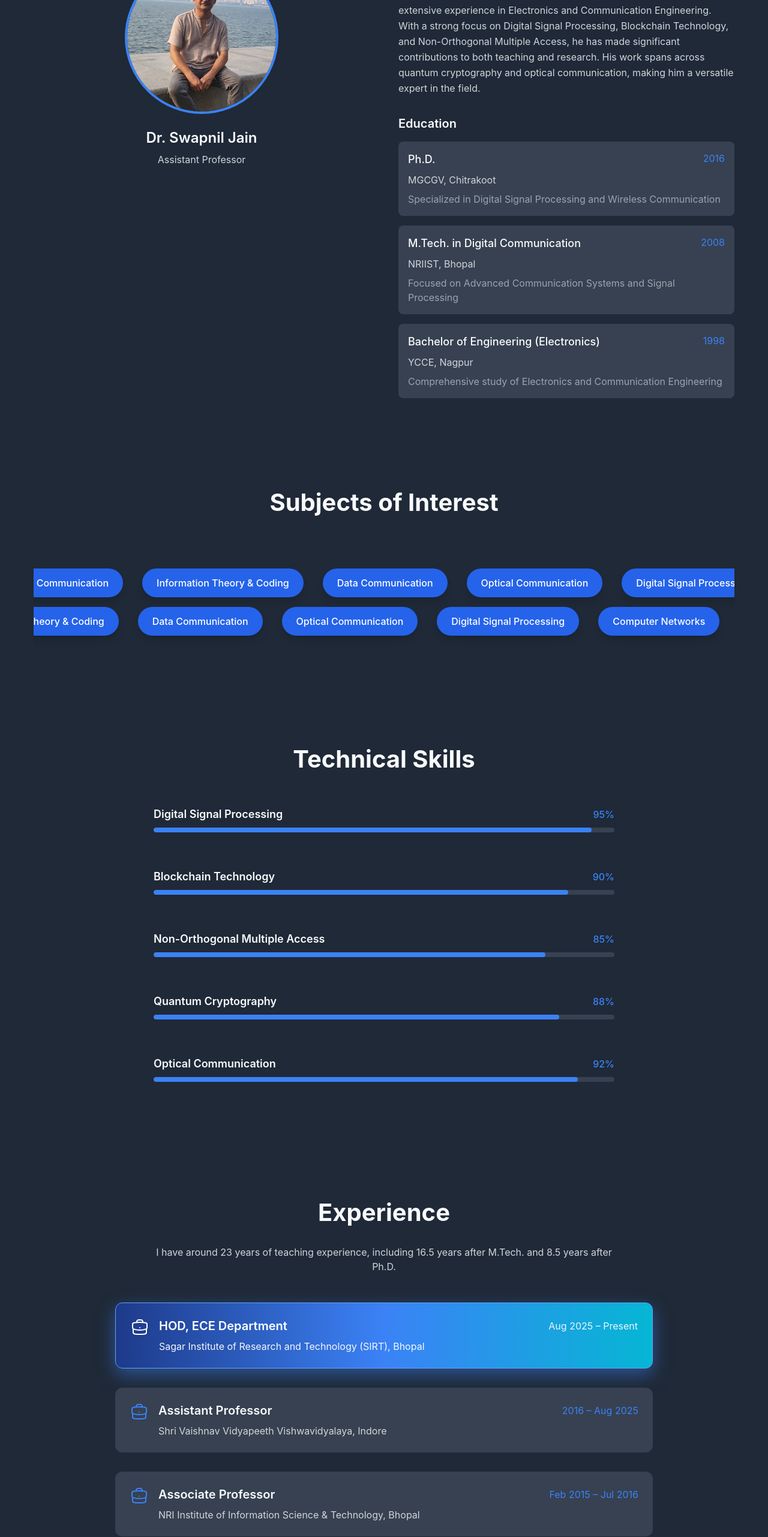
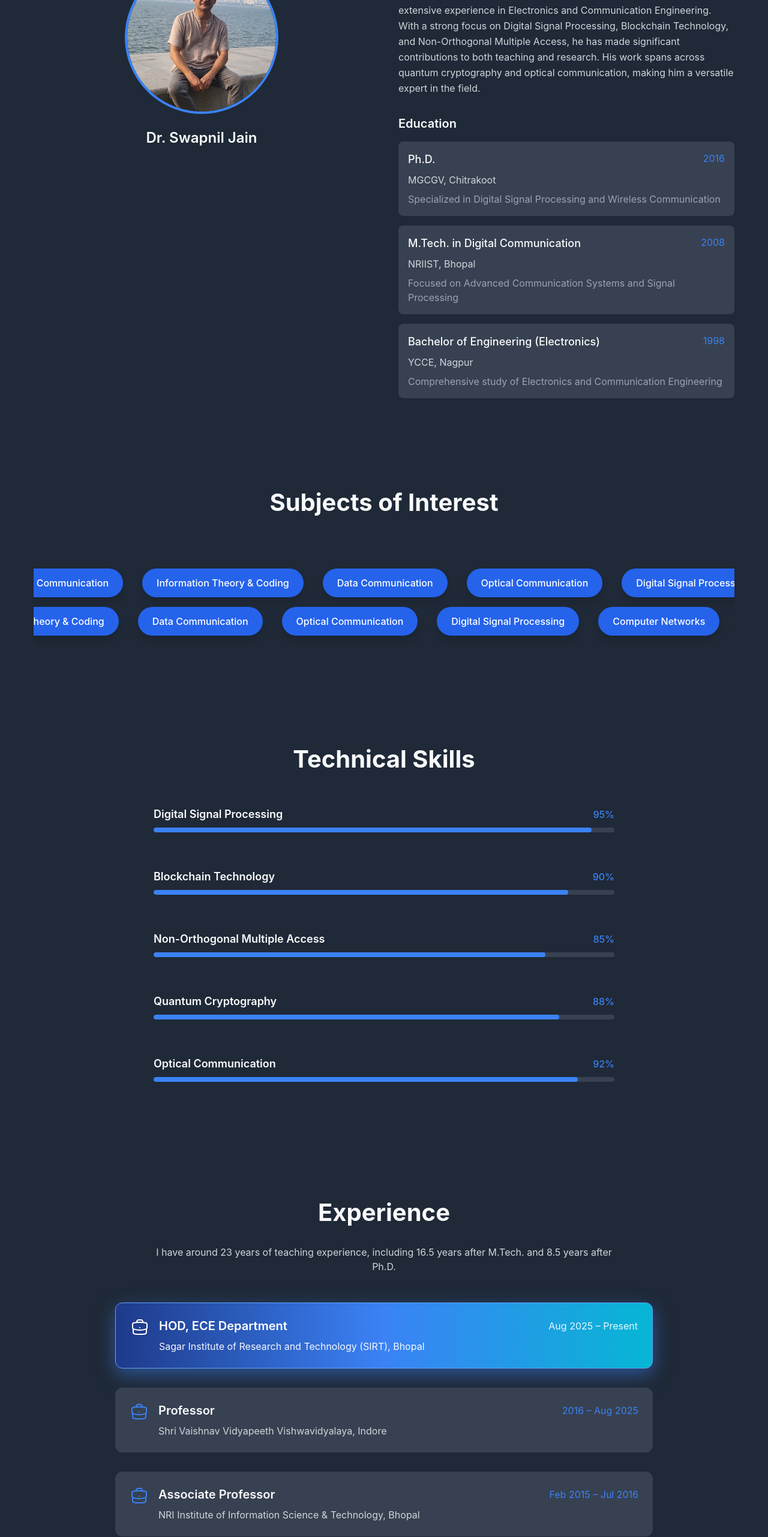
Before and after one commit to AmNotAadi/portfolio, a React (Create React App) app: page / in a window 1280 px wide. Shown: the part 1054-3617 px from the top of the page at 60% size. Built offline with nearby package versions, Linux system fonts and the light colour scheme.

Commit message:
chore: apply latest content updates

```diff
--- a/src/components/About.tsx
+++ b/src/components/About.tsx
@@ -61,7 +61,7 @@ const About: React.FC = () => {
 
               <div className="text-center space-y-2">
                 <h3 className="text-2xl font-semibold text-[#F9FAFB]">Dr. Swapnil Jain</h3>
-                <p className="text-[#D1D5DB]">Assistant Professor</p>
+                <p className="text-[#D1D5DB]"></p>
               </div>
             </motion.div>
 
--- a/src/components/AcademicRoles.tsx
+++ b/src/components/AcademicRoles.tsx
@@ -21,7 +21,7 @@ const roles: Role[] = [
   },
   {
     id: 1,
-    title: "Assistant Professor",
+    title: "Professor",
     institution: "Shri Vaishnav Vidyapeeth Vishwavidyalaya, Indore",
     period: "2016 – Aug 2025",
   },
```
